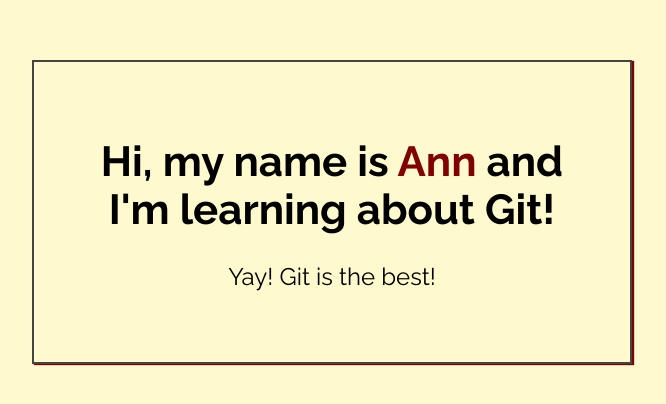
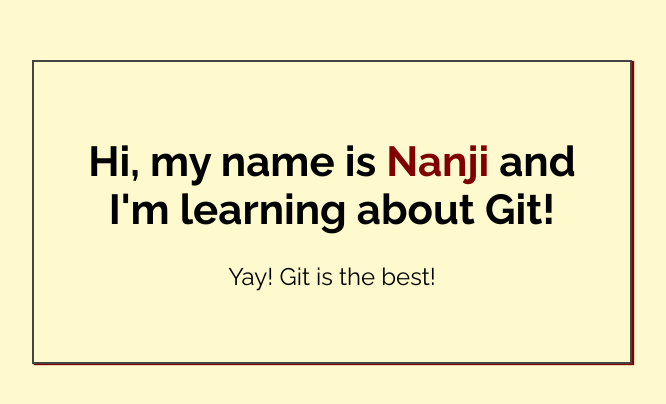
Before and after one commit to NP558565/my-first-repo, a plain HTML site: page index.html in a window 1280 px wide. Shown: the part 188-592 px from the top of the page, without its empty margins (308-974 px from the left). Drawn offline with Linux system fonts and the light colour scheme.

Commit message:
Added name to index.html

```diff
--- a/index.html
+++ b/index.html
@@ -14,7 +14,7 @@
 <body>
 
     <div class="greeting">
-        <h1>Hi, my name is <span class="highlight">Ann</span> and I'm learning about Git! </h1>
+        <h1>Hi, my name is <span class="highlight">Nanji</span> and I'm learning about Git! </h1>
 
         <p>Yay! Git is the best!</p>
     </div>
```
